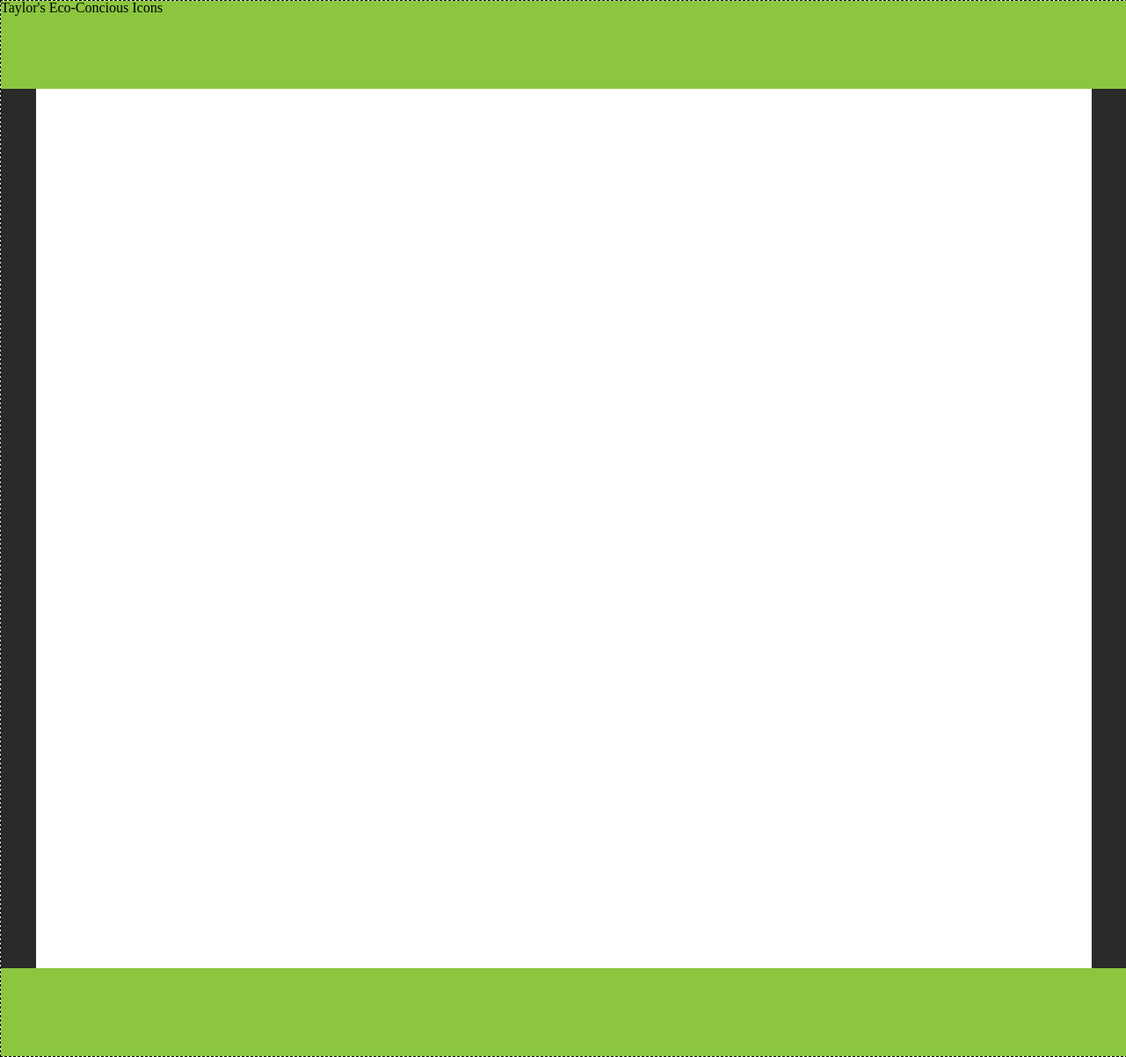
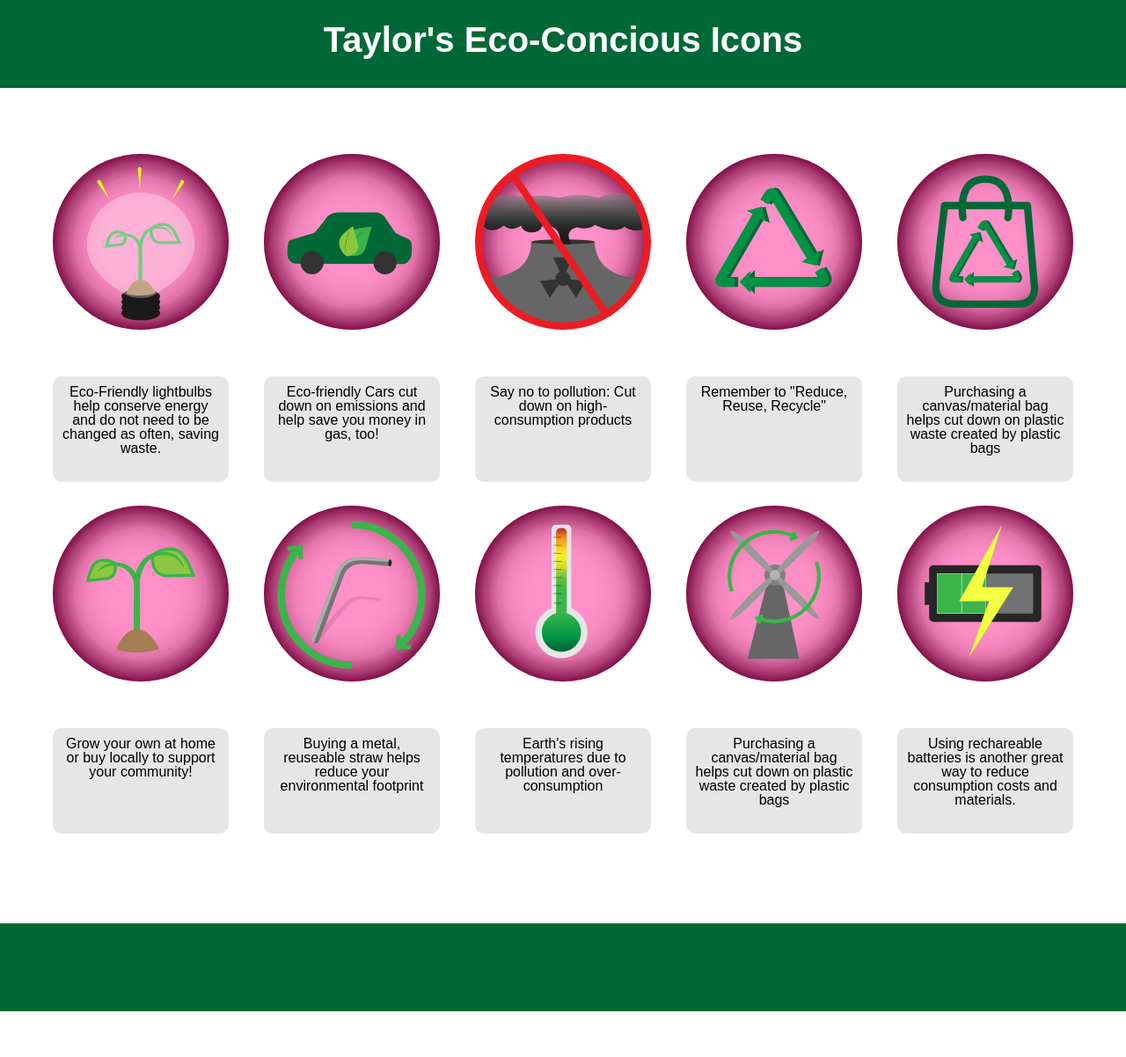
Before and after one commit to tdronfield/Dronfield_T_Icons, a plain HTML site: page index.html in a window 1280 px wide. Shown: the whole page at 88% size. After the commit the page ends 1150 px from the top, so only its background shows below. Drawn offline with Linux system fonts and the light colour scheme.

Commit message:
added icons and styled webpage

```diff
--- a/css/main.css
+++ b/css/main.css
@@ -1,8 +1,7 @@
 body{
+  font-family: arial, sans-serif;
   width: 1280px;
   margin: 0 auto;
-  border: 1px;
-  border-style: dashed;
 }
 
 .hidden{
@@ -12,31 +11,66 @@ body{
 .mainHeader{
   width: 100%;
   height: 100px;
-  background-color: #8CC63F;
+  background-color: #006837;
+  color: #fff;
+}
+
+.mainHeader h2{
+  font-weight: bold;
+  font-size: 30pt;
+  text-align: center;
+  padding-top: 25px;
 }
 
 .displayIcons{
-  background-color: #2a2a2a;
+  padding-top: 75px;
+  padding-bottom: 75px;
+}
+
+.displayIcons img{
+  width: 200px;
+  height: 200px;
+}
+
+.row1{
+  width: 1200px;
+  height: 400px;
+  margin-left: 40px;
+  margin-right: 40px;
+  background-color: #fff;
+  display: flex;
+  flex-direction: row;
+  justify-content: space-around;
+  align-items: baseline;
+}
+
+.row2{
+  width: 1200px;
+  height: 400px;
+  margin-left: 40px;
+  margin-right: 40px;
+  background-color: #fff;
+  display: flex;
+  flex-direction: row;
+  justify-content: space-around;
+  align-items: baseline;
+}
+
+.iconContainer{
+  width: 200px;
+  text-align: center;
+}
+
+.iconContainer p{
+  margin-top: 50px;
+  height: 100px;
+  padding: 10px;
+  background-color: #E6E6E6;
+  border-radius: 10px;
 }
 
 .mainFooter{
   width: 100%;
   height: 100px;
-  background-color: #8CC63F;
+  background-color: #006837;
 }
-
-#row1{
-  width: 1200px;
-  height: 500px;
-  margin-left: 40px;
-  margin-right: 40px;
-  background-color: #fff;
-}
-
-#row2{
-  width: 1200px;
-  height: 500px;
-  margin-left: 40px;
-  margin-right: 40px;
-  background-color: #fff;
-}
--- a/index.html
+++ b/index.html
@@ -2,8 +2,10 @@
 <html lang="en">
 <head>
   <meta charset="UTF-8">
+
   <link rel="stylesheet" href="css/reset.css">
   <link rel="stylesheet" href="css/main.css">
+
   <title>Eco-Concious Icons</title>
 </head>
 <body>
@@ -14,27 +16,63 @@
     </header>
 
     <section class="displayIcons">
-      <div id="row1">
-        <img src="" alt="">
-        <img src="" alt="">
-        <img src="" alt="">
-        <img src="" alt="">
-        <img src="" alt="">
-        <img src="" alt="">
+      <div class="row1">
+        <div class="iconContainer">
+          <img src="images/i_ecoBulb.svg" alt="Eco-friendly Lightbulb">
+          <p>Eco-Friendly lightbulbs help conserve energy and do not need to be changed as often, saving waste.</p>
+        </div>
+
+        <div class="iconContainer">
+          <img src="images/i_ecoCar.svg" alt="Eco-friendly Car">
+          <p>Eco-friendly Cars cut down on emissions and help save you money in gas, too!</p>
+        </div>
+
+        <div class="iconContainer">
+          <img src="images/i_pollution.svg" alt="Anti-Pollution">
+          <p>Say no to pollution: Cut down on high-consumption products</p>
+        </div>
+
+        <div class="iconContainer">
+          <img src="images/i_recycle.svg" alt="Recycling Badge">
+          <p>Remember to "Reduce, Reuse, Recycle"</p>
+        </div>
+
+        <div class="iconContainer">
+          <img src="images/i_reuseableBag.svg" alt="Reuseable Bag">
+          <p>Purchasing a canvas/material bag helps cut down on plastic waste created by plastic bags</p>
+        </div>
       </div>
 
-      <div id="row2">
-        <img src="" alt="">
-        <img src="" alt="">
-        <img src="" alt="">
-        <img src="" alt="">
-        <img src="" alt="">
+      <div class="row2">
+        <div class="iconContainer">
+          <img src="images/i_seedling.svg" alt="Seedling">
+          <p>Grow your own at home or buy locally to support your community!</p>
+        </div>
+        <div class="iconContainer">
+          <img src="images/i_straw.svg" alt="Reuseable Straw">
+          <p>Buying a metal, reuseable straw helps reduce your environmental footprint</p>
+        </div>
+        <div class="iconContainer">
+          <img src="images/i_thermometer.svg" alt="Rising Temperatures">
+          <p>Earth's rising temperatures due to pollution and over-consumption</p>
+        </div>
+        <div class="iconContainer">
+          <img src="images/i_windmill.svg" alt="Wind Power">
+          <p>Purchasing a canvas/material bag helps cut down on plastic waste created by plastic bags</p>
+        </div>
+        <div class="iconContainer">
+          <img src="images/i_battery.svg" alt="Rechargeable Battery">
+          <p>Using rechareable batteries is another great way to reduce consumption costs and materials.</p>
+        </div>
       </div>
     </section>
 
     <footer class="mainFooter">
 
     </footer>
+
+    <script src="js/main.js"></script>
+
   </main>
 </body>
 </html>
--- a/js/main.js
+++ b/js/main.js
@@ -0,0 +1,22 @@
+(() => {
+    //stub
+    //
+    console.log('fired!');
+    //variables
+    let allBackgrounds = document.querySelectorAll(".iconContainer"),
+        allImages = document.querySelectorAll(".iconContainer img");
+
+    // functions
+    function colourChange(){
+
+    }
+
+
+    //Event Listeners
+    allBackgrounds.forEach(item=> {
+                  item.addEventListener("mouseover", colourChange);
+    allImages.forEach(item=> {
+                  item.addEventListener("hover", colourChange);
+
+
+})
```
Also changed, not shown: images/i_battery.svg (added).
